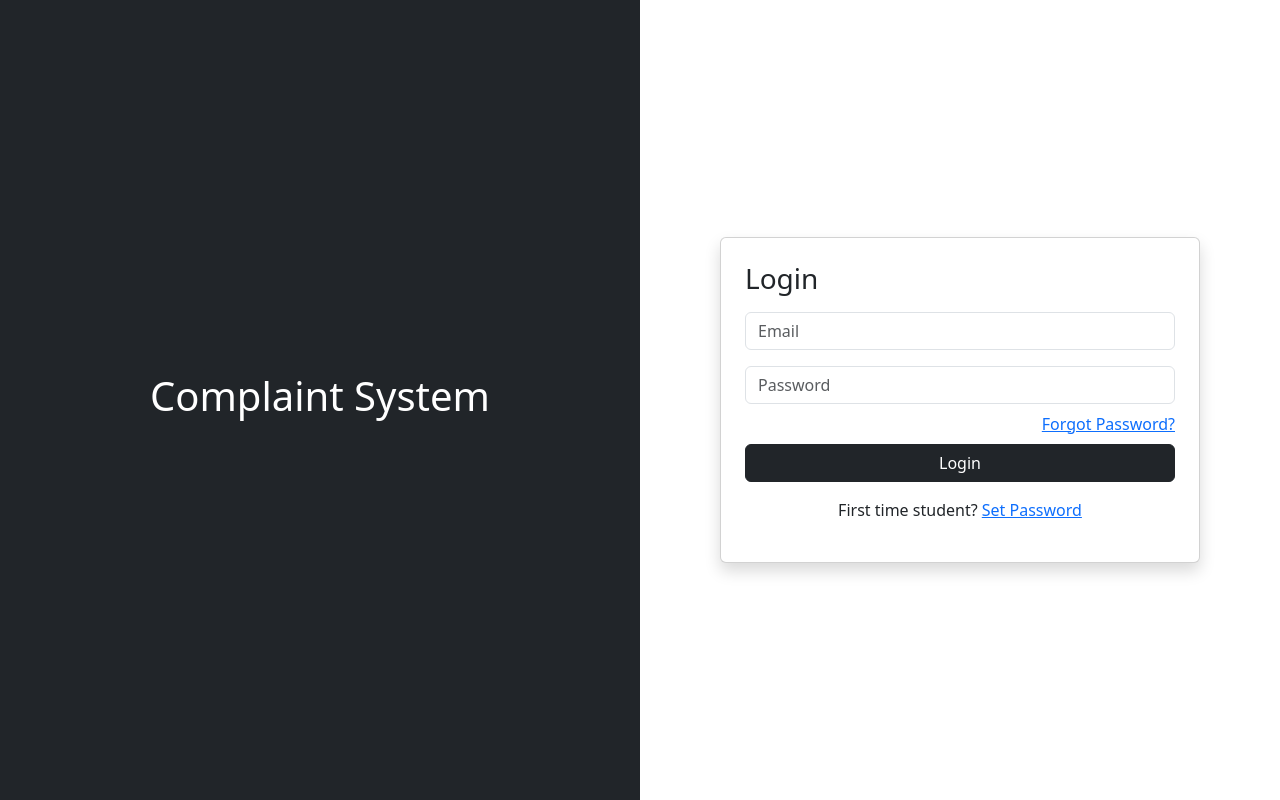
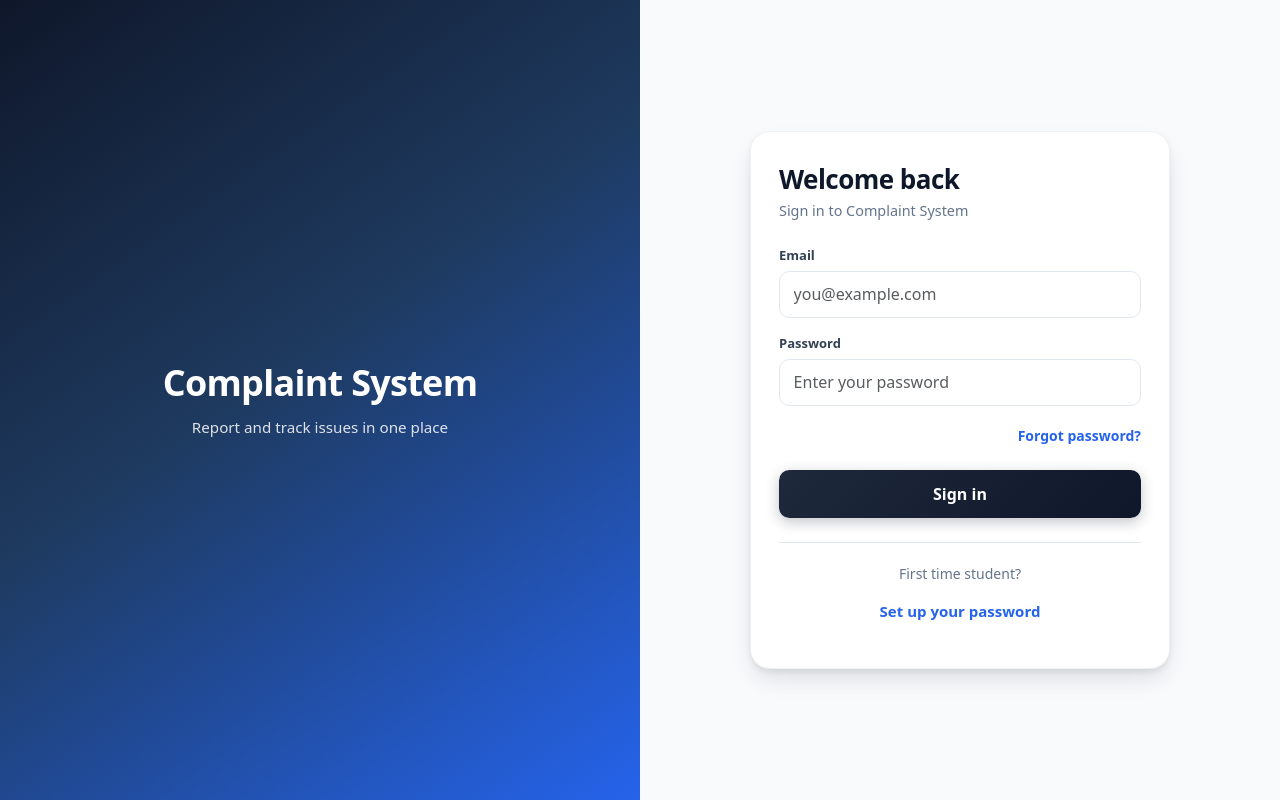
Before and after one commit to sachin-dev619/complaint-frontend, an Angular app: page /login in a window 1280 px wide. Built offline with nearby package versions, Linux system fonts and the light colour scheme.

Commit message:
admin polish

```diff
--- a/src/app/project/auth/login/login.component.html
+++ b/src/app/project/auth/login/login.component.html
@@ -1,53 +1,66 @@
-<div class="d-flex vh-100">
+<div class="login-page">
 
-  <!-- Left Side -->
-  <div class="col-md-6 d-none d-md-flex align-items-center justify-content-center bg-dark text-white">
-    <h1>Complaint System</h1>
+  <div class="login-brand d-none d-md-flex flex-column text-white">
+    <h1 class="login-brand__title">Complaint System</h1>
+    <p class="login-brand__tagline">Report and track issues in one place</p>
   </div>
 
-  <!-- Right Side -->
-  <div class="col-md-6 d-flex align-items-center justify-content-center">
+  <div class="login-panel">
+    <div class="login-card">
 
-    <div class="card p-4 shadow w-75">
-      <h3 class="mb-3">Login</h3>
+      <div class="d-md-none text-center">
+        <div class="login-card__badge mx-auto" aria-hidden="true">
+          <i class="bi bi-chat-left-text-fill"></i>
+        </div>
+      </div>
+
+      <h2 class="login-card__title">Welcome back</h2>
+      <p class="login-card__subtitle">Sign in to Complaint System</p>
 
       <form (ngSubmit)="login()">
 
+        <div class="login-field">
+          <label for="login-email">Email</label>
           <input
+            id="login-email"
             type="email"
-          class="form-control mb-3"
-          placeholder="Email"
+            class="form-control"
+            placeholder="you@example.com"
             [(ngModel)]="data.email"
             name="email"
+            autocomplete="email"
             required
           >
+        </div>
 
+        <div class="login-field">
+          <label for="login-password">Password</label>
           <input
+            id="login-password"
             type="password"
-          class="form-control mb-2"
-          placeholder="Password"
+            class="form-control"
+            placeholder="Enter your password"
             [(ngModel)]="data.password"
             name="password"
+            autocomplete="current-password"
             required
           >
-
-        <!-- Forgot Password -->
-        <div class="text-end mb-2">
-          <a routerLink="/login/forgot-password">Forgot Password?</a>
         </div>
 
-        <button class="btn btn-dark w-100">Login</button>
+        <div class="login-forgot">
+          <a routerLink="/login/forgot-password" class="login-link">Forgot password?</a>
+        </div>
+
+        <button type="submit" class="login-submit">Sign in</button>
 
       </form>
 
-      <!-- Student Register -->
-      <p class="mt-3 text-center">
-        First time student?
-        <a routerLink="/login/student-register">Set Password</a>
-      </p>
-
+      <div class="login-hint">
+        <p class="login-hint__text">First time student?</p>
+        <a routerLink="/login/student-register" class="login-hint__action">Set up your password</a>
       </div>
 
     </div>
+  </div>
 
 </div>
--- a/src/app/project/auth/login/login.component.scss
+++ b/src/app/project/auth/login/login.component.scss
@@ -0,0 +1,231 @@
+.login-page {
+  min-height: 100vh;
+  min-height: 100dvh;
+  display: flex;
+  flex-direction: column;
+
+  @media (min-width: 768px) {
+    flex-direction: row;
+  }
+}
+
+/* Desktop left brand */
+.login-brand {
+  flex: 1;
+  min-height: 40vh;
+  background: linear-gradient(145deg, #0f172a 0%, #1e3a5f 45%, #2563eb 100%);
+  padding: 2rem;
+  text-align: center;
+
+  @media (min-width: 768px) {
+    min-height: auto;
+    align-items: center;
+    justify-content: center;
+  }
+}
+
+.login-brand__title {
+  font-weight: 700;
+  letter-spacing: -0.02em;
+  font-size: clamp(1.75rem, 4vw, 2.25rem);
+  line-height: 1.2;
+  margin: 0;
+}
+
+.login-brand__tagline {
+  margin: 0.75rem 0 0;
+  font-size: 0.95rem;
+  opacity: 0.85;
+  font-weight: 400;
+}
+
+/* Form column */
+.login-panel {
+  flex: 1;
+  display: flex;
+  align-items: center;
+  justify-content: center;
+  padding: 1.25rem;
+  background: linear-gradient(180deg, #e8eef7 0%, #f1f5f9 40%, #f8fafc 100%);
+
+  @media (min-width: 768px) {
+    background: #f8fafc;
+    padding: 2rem;
+  }
+}
+
+.login-card {
+  width: 100%;
+  max-width: 420px;
+  background: #fff;
+  border-radius: 1.25rem;
+  box-shadow:
+    0 4px 6px -1px rgba(15, 23, 42, 0.08),
+    0 12px 24px -4px rgba(15, 23, 42, 0.12);
+  padding: 1.5rem 1.25rem 1.75rem;
+  border: 1px solid rgba(15, 23, 42, 0.06);
+
+  @media (min-width: 400px) {
+    padding: 2rem 1.75rem 2rem;
+  }
+}
+
+.login-card__badge {
+  display: flex;
+  align-items: center;
+  justify-content: center;
+  width: 3rem;
+  height: 3rem;
+  border-radius: 0.875rem;
+  background: linear-gradient(135deg, #2563eb, #1d4ed8);
+  color: #fff;
+  font-size: 1.25rem;
+  margin-bottom: 1rem;
+  box-shadow: 0 4px 12px rgba(37, 99, 235, 0.35);
+}
+
+.login-card__title {
+  font-size: 1.5rem;
+  font-weight: 700;
+  color: #0f172a;
+  margin: 0 0 0.35rem;
+  letter-spacing: -0.02em;
+  text-align: center;
+
+  @media (min-width: 768px) {
+    text-align: left;
+    font-size: 1.625rem;
+  }
+}
+
+.login-card__subtitle {
+  margin: 0 0 1.5rem;
+  font-size: 0.9rem;
+  color: #64748b;
+  text-align: center;
+  line-height: 1.45;
+  max-width: 22rem;
+  margin-left: auto;
+  margin-right: auto;
+
+  @media (min-width: 768px) {
+    text-align: left;
+    margin-left: 0;
+    margin-right: 0;
+    max-width: none;
+  }
+}
+
+.login-field {
+  margin-bottom: 1rem;
+}
+
+.login-field label {
+  display: block;
+  font-size: 0.8125rem;
+  font-weight: 600;
+  color: #334155;
+  margin-bottom: 0.35rem;
+}
+
+.login-field .form-control {
+  border-radius: 0.65rem;
+  padding: 0.65rem 0.85rem;
+  border-color: #e2e8f0;
+  font-size: 1rem;
+  min-height: 2.75rem;
+
+  &:focus {
+    border-color: #2563eb;
+    box-shadow: 0 0 0 3px rgba(37, 99, 235, 0.15);
+  }
+}
+
+.login-forgot {
+  display: flex;
+  justify-content: flex-end;
+  margin-bottom: 1.25rem;
+}
+
+.login-link {
+  color: #2563eb;
+  font-weight: 600;
+  font-size: 0.875rem;
+  text-decoration: none;
+  padding: 0.5rem 0.25rem;
+  margin: -0.5rem -0.25rem;
+  border-radius: 0.35rem;
+  min-height: 2.75rem;
+  display: inline-flex;
+  align-items: center;
+
+  &:hover {
+    color: #1d4ed8;
+    text-decoration: underline;
+  }
+
+  &:focus-visible {
+    outline: 2px solid #2563eb;
+    outline-offset: 2px;
+  }
+}
+
+.login-submit {
+  width: 100%;
+  border: none;
+  border-radius: 0.65rem;
+  padding: 0.75rem 1rem;
+  font-weight: 600;
+  font-size: 1rem;
+  min-height: 3rem;
+  background: linear-gradient(135deg, #1e293b 0%, #0f172a 100%);
+  color: #fff;
+  box-shadow: 0 4px 14px rgba(15, 23, 42, 0.25);
+  transition: transform 0.15s ease, box-shadow 0.15s ease;
+
+  &:hover {
+    transform: translateY(-1px);
+    box-shadow: 0 6px 20px rgba(15, 23, 42, 0.3);
+    color: #fff;
+  }
+
+  &:active {
+    transform: translateY(0);
+  }
+}
+
+.login-hint {
+  margin-top: 1.5rem;
+  padding-top: 1.25rem;
+  border-top: 1px solid #e2e8f0;
+  text-align: center;
+}
+
+.login-hint__text {
+  margin: 0;
+  font-size: 0.875rem;
+  color: #64748b;
+  line-height: 1.5;
+}
+
+.login-hint__action {
+  display: inline-block;
+  margin-top: 0.5rem;
+  font-weight: 600;
+  font-size: 0.9375rem;
+  color: #2563eb;
+  text-decoration: none;
+  padding: 0.5rem 1rem;
+  min-height: 2.75rem;
+  border-radius: 0.5rem;
+
+  &:hover {
+    background: rgba(37, 99, 235, 0.08);
+    color: #1d4ed8;
+  }
+
+  &:focus-visible {
+    outline: 2px solid #2563eb;
+    outline-offset: 2px;
+  }
+}
--- a/src/app/project/layout/admin-header/admin-header.component.scss
+++ b/src/app/project/layout/admin-header/admin-header.component.scss
@@ -1,10 +1,18 @@
-.header {
-  position: sticky;
-  top: 0;
+:host {
+  display: block;
+  flex-shrink: 0;
+}
+
+.header.admin-header-bar {
+  position: relative;
   z-index: 1030;
   padding: 0.5rem 0.75rem;
   gap: 0.5rem;
-  border-bottom: 1px solid rgba(15, 23, 42, 0.06);
+  background: rgba(255, 255, 255, 0.88);
+  backdrop-filter: saturate(1.2) blur(12px);
+  -webkit-backdrop-filter: saturate(1.2) blur(12px);
+  border-bottom: 1px solid rgba(15, 23, 42, 0.07);
+  box-shadow: 0 1px 0 rgba(255, 255, 255, 0.6) inset;
 
   @media (min-width: 576px) {
     padding: 0.65rem 1rem;
@@ -34,6 +42,8 @@
 
 .header-title {
   font-size: clamp(0.95rem, 3vw, 1.15rem);
+  color: #0f172a;
+  letter-spacing: -0.02em;
 }
 
 .header-actions {
@@ -52,16 +62,23 @@
   white-space: nowrap;
 }
 
-/* 🔔 Bell */
 .notification-icon {
   cursor: pointer;
   position: relative;
-  padding: 6px;
-  border-radius: 8px;
+  padding: 0.45rem;
+  border-radius: 10px;
   line-height: 1;
+  color: #475569;
+  transition: background 0.15s ease, color 0.15s ease;
 
   &:hover {
-    background: rgba(15, 23, 42, 0.06);
+    background: rgba(37, 99, 235, 0.1);
+    color: #2563eb;
+  }
+
+  i {
+    font-size: 1.2rem;
+    display: block;
   }
 }
 
@@ -77,15 +94,16 @@
 /* 📦 Dropdown */
 .notification-dropdown {
   position: absolute;
-  top: calc(100% + 6px);
+  top: calc(100% + 8px);
   right: 0;
   width: min(320px, calc(100vw - 1.5rem));
   max-height: min(400px, 70vh);
   overflow-y: auto;
   background: #fff;
-  border-radius: 10px;
+  border-radius: 12px;
   z-index: 1080;
   border: 1px solid rgba(15, 23, 42, 0.08);
+  box-shadow: 0 4px 24px rgba(15, 23, 42, 0.12);
 }
 
 @media (max-width: 575.98px) {
--- a/src/app/project/layout/admin-sidebar/admin-sidebar.component.html
+++ b/src/app/project/layout/admin-sidebar/admin-sidebar.component.html
@@ -1,6 +1,11 @@
 <div class="sidebar" [class.mobile-open]="mobileOpen">
 
-  <h4 class="logo">⚡ ADMIN</h4>
+  <div class="sidebar-brand">
+    <span class="sidebar-brand__icon" aria-hidden="true">
+      <i class="bi bi-shield-check"></i>
+    </span>
+    <span class="sidebar-brand__text">Admin</span>
+  </div>
 
   <ul class="menu">
 
--- a/src/app/project/layout/admin-sidebar/admin-sidebar.component.scss
+++ b/src/app/project/layout/admin-sidebar/admin-sidebar.component.scss
@@ -1,25 +1,39 @@
+/* Desktop: stretch with layout row so dark bar never shows a gap below */
 :host {
-  display: block;
+  display: flex;
+  flex-direction: column;
   flex: 0 0 250px;
+  align-self: stretch;
+  min-height: 0;
+  background: linear-gradient(180deg, #0f172a 0%, #111827 40%, #0c1222 100%);
 
   @media (max-width: 991.98px) {
     flex: 0 0 0;
     width: 0;
     min-width: 0;
     overflow: visible;
+    background: transparent;
   }
 }
 
 .sidebar {
+  flex: 1 1 auto;
   width: 250px;
-  min-height: 100vh;
-  background: #111827;
+  min-height: 0;
+  background: transparent;
   color: #fff;
-  padding: 15px;
+  padding: 1rem 0.875rem 1.25rem;
   transition: transform 0.28s ease, box-shadow 0.28s ease;
   display: flex;
   flex-direction: column;
   box-sizing: border-box;
+}
+
+@media (min-width: 992px) {
+  .sidebar {
+    overflow-y: auto;
+    overflow-x: hidden;
+  }
 }
 
 @media (max-width: 991.98px) {
@@ -44,13 +58,37 @@
   }
 }
 
-/* Logo */
-.logo {
-  text-align: center;
-  margin-bottom: 20px;
-  font-weight: bold;
-  font-size: clamp(1rem, 2.5vw, 1.25rem);
+.sidebar-brand {
+  display: flex;
+  align-items: center;
+  justify-content: center;
+  gap: 0.5rem;
+  margin-bottom: 1.25rem;
+  padding: 0.65rem 0.5rem;
   flex-shrink: 0;
+  border-radius: 10px;
+  background: rgba(255, 255, 255, 0.06);
+  border: 1px solid rgba(255, 255, 255, 0.08);
+}
+
+.sidebar-brand__icon {
+  display: flex;
+  align-items: center;
+  justify-content: center;
+  width: 2rem;
+  height: 2rem;
+  border-radius: 8px;
+  background: linear-gradient(135deg, #2563eb, #1d4ed8);
+  font-size: 1.1rem;
+  color: #fff;
+}
+
+.sidebar-brand__text {
+  font-weight: 700;
+  font-size: 1.05rem;
+  letter-spacing: 0.04em;
+  text-transform: uppercase;
+  color: #f8fafc;
 }
 
 /* Main Menu */
@@ -62,25 +100,29 @@
 }
 
 .menu li {
-  padding: 10px 12px;
+  padding: 0.6rem 0.75rem;
   cursor: pointer;
   border-radius: 8px;
-  margin-bottom: 6px;
-  transition: background 0.2s ease;
+  margin-bottom: 4px;
+  transition: background 0.18s ease, color 0.18s ease;
   display: flex;
   align-items: center;
   gap: 10px;
+  color: #e2e8f0;
+  font-size: 0.9375rem;
 }
 
 /* Hover */
 .menu li:hover {
-  background: #1f2937;
+  background: rgba(255, 255, 255, 0.08);
+  color: #fff;
 }
 
 /* Active link */
 .menu li.active {
-  background: #2563eb;
+  background: linear-gradient(90deg, rgba(37, 99, 235, 0.35), rgba(37, 99, 235, 0.2));
   color: #fff;
+  box-shadow: inset 3px 0 0 #3b82f6;
 }
 
 /* Icons */
@@ -123,7 +165,12 @@
 
 /* Submenu hover */
 .submenu li:hover {
-  background: #374151;
+  background: rgba(255, 255, 255, 0.08);
+}
+
+.submenu li.active {
+  color: #93c5fd;
+  font-weight: 600;
 }
 
 /* Arrow animation */
```
Also changed, not shown: src/app/project/admin/dashboard/dashboard.component.scss (+10 -7 lines), src/app/project/layout/admin-header/admin-header.component.html (+5 -9 lines), src/app/project/layout/admin-layout/admin-layout.component.scss (+15 -2 lines), src/styles.scss (+50 -5 lines). Lines whose indentation alone changed are shown as unchanged.
